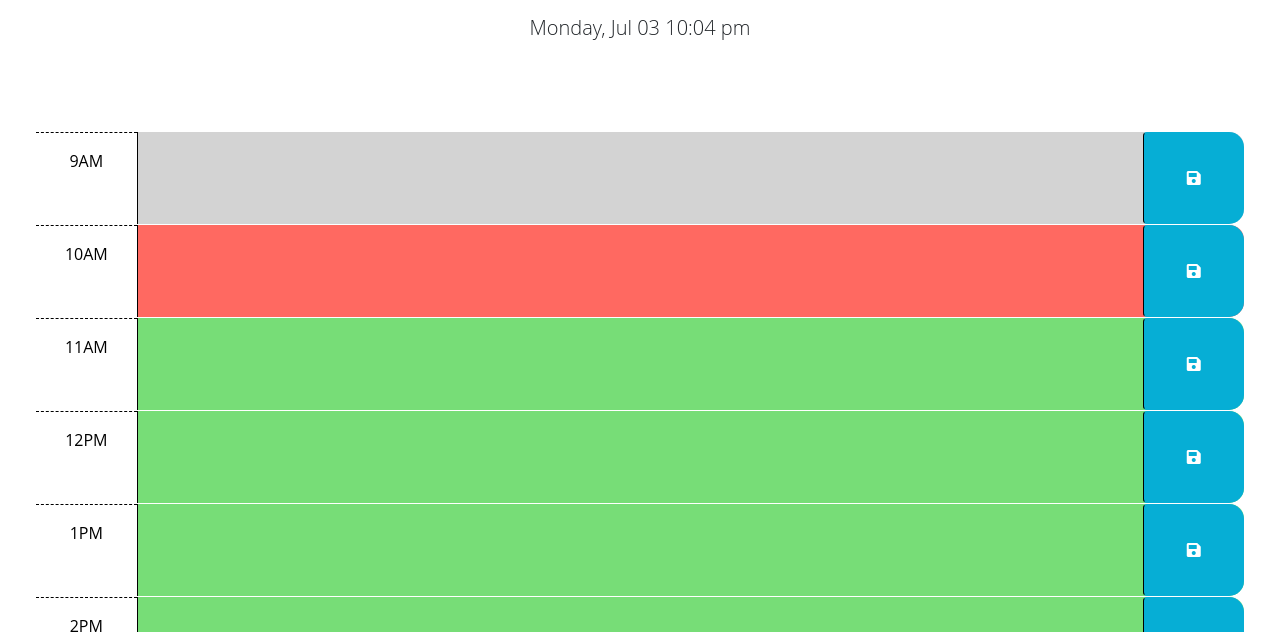
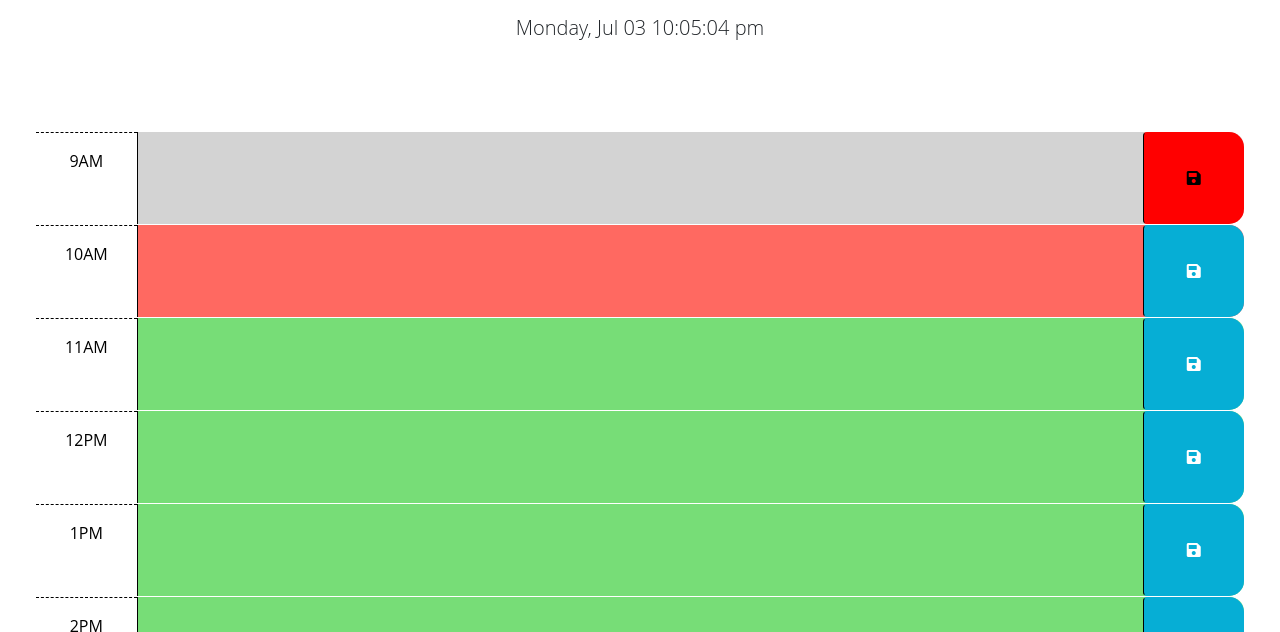
Before and after one commit to Ch40s1/Day-Planner, a plain HTML site: page index.html in a window 1280 px wide. Shown: the part 166-798 px from the top of the page. Drawn offline with nearby package versions, Linux system fonts and the light colour scheme.

Commit message:
save button locks, time updates without refreshing

```diff
--- a/script.js
+++ b/script.js
@@ -12,6 +12,16 @@ let divCounter = 0;
 const possibleMeridiems = ["9AM",'10AM','11AM','12PM','1PM','2PM','3PM','4PM','5PM'];
 const laborHours = ["9",'10','11','12','1','2','3','4','5'];
 let currentIndex = 0;
+function updateTime() {
+  let currentDay = dayjs();
+  currentDayBox.text(currentDay.format("dddd, MMM DD h:mm:ss a"));
+}
+
+// Update the time initially
+updateTime();
+
+// Update the time every second (1000 milliseconds)
+setInterval(updateTime, 1000);
 $(function () {
   // TODO: Add a listener for click events on the save button. This code should
   // use the id in the containing time-block as a key to save the user input in
@@ -130,6 +140,7 @@ timeSection.each(function(){
    //then set class to past
     // $(this).removeClass("past" || "present" || "future");
     $(this).addClass('past')
+    $(this).children('.btn').off('click').removeClass('saveBtn').addClass('pastSaveBtn');
    }else if(index > laborHours.indexOf(currentHour)){
     // $(this).removeClass("past" || "present" || "future");
     $(this).addClass('future')
--- a/style.css
+++ b/style.css
@@ -54,6 +54,13 @@ textarea {
   background-color: #06aed5;
   color: white;
 }
+.pastSaveBtn {
+  border-left: 1px solid black;
+  border-top-right-radius: 15px;
+  border-bottom-right-radius: 15px;
+  background-color: red;
+  color: black;
+}
 
 .saveBtn i:hover {
   font-size: 20px;
```
